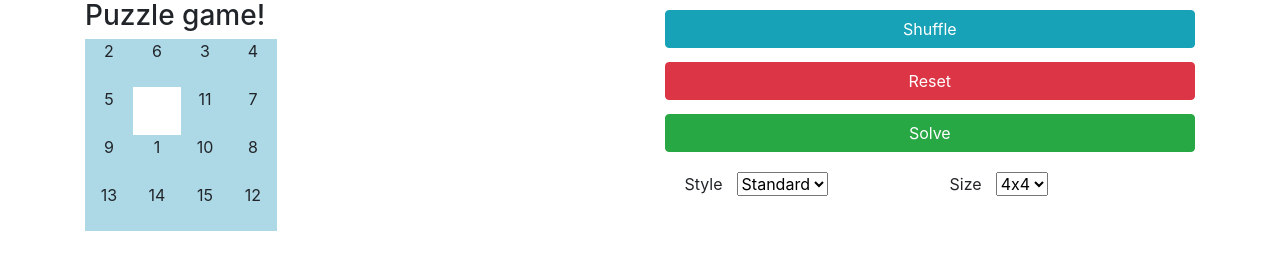
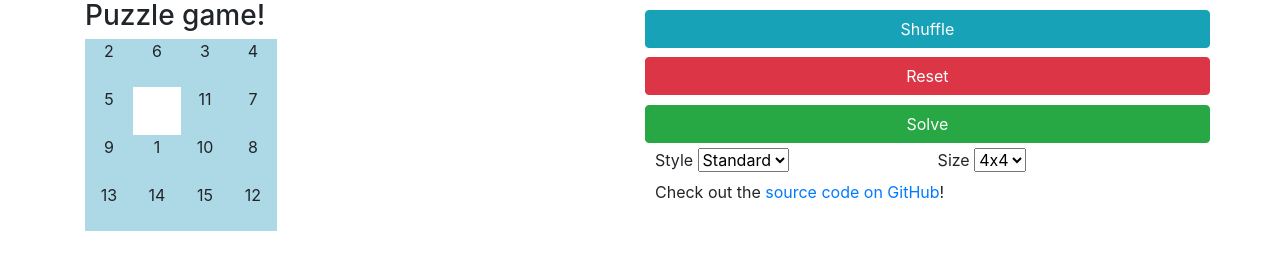
Before and after one commit to dmarcuse/TilePuzzle, a plain HTML site: page index.html in a window 1280 px wide. Drawn offline with nearby package versions, Linux system fonts and the light colour scheme.

Commit message:
Add link to source code

```diff
--- a/css/index.css
+++ b/css/index.css
@@ -29,6 +29,6 @@
 	z-index: 1;
 }
 
-#options * {
+#options, #options button {
 	margin: 0.3em;
 }
--- a/index.html
+++ b/index.html
@@ -57,6 +57,11 @@
 					</select>
 				</div>
 			</div>
+			<div class="row">
+				<div class="col">
+					<p>Check out the <a href="https://github.com/apemanzilla/TilePuzzle">source code on GitHub</a>!</p>
+				</div>
+			</div>
 		</div>
 	</div>
 </div>
```
